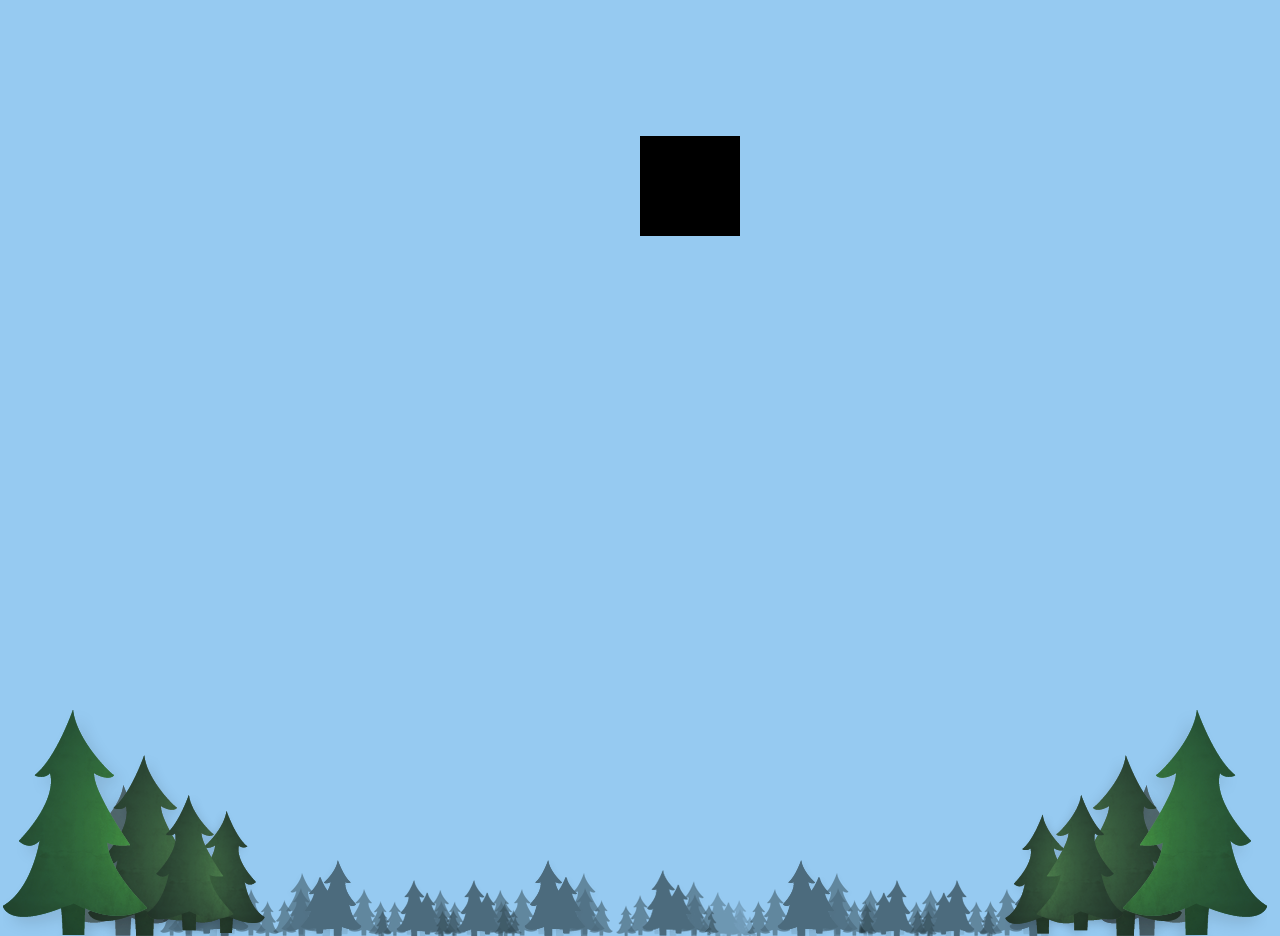
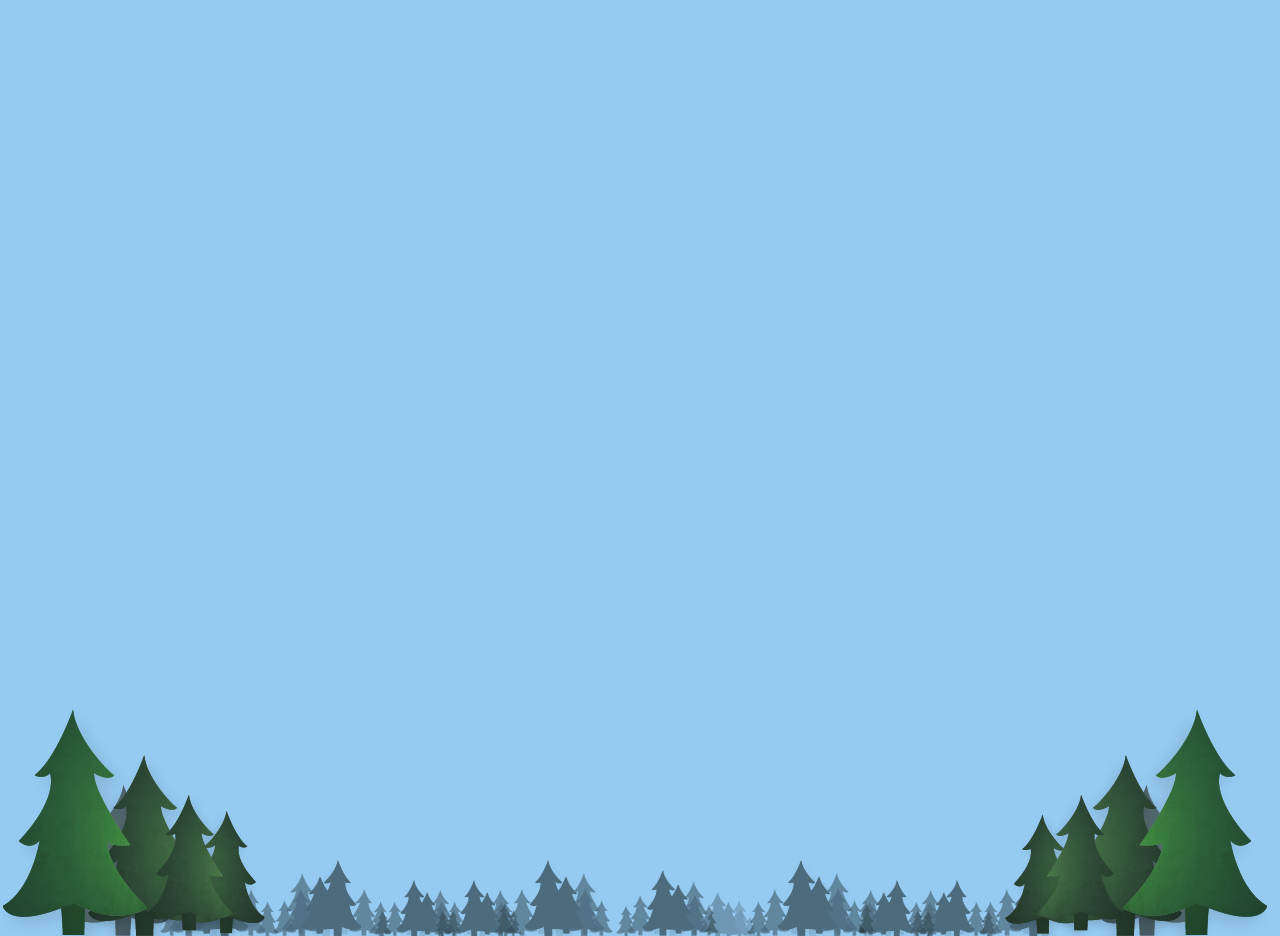
Before and after one commit to DanielBrooks/snow_angel, a plain HTML site: page index.html in a window 1280 px wide. Shown: the part 3920-4856 px from the top of the page. Drawn offline with nearby package versions, Linux system fonts and the light colour scheme.

Commit message:
removing test square block

```diff
--- a/css/style.css
+++ b/css/style.css
@@ -733,14 +733,8 @@ select, input, textarea, input[type="password"], button {
 .page-make {
     position: relative;
 }
-.page-make .square {
-    display: block;
-    position: absolute;
-    width: 100px;
-    height: 100px;
-    left: 50%;
-    background: #000;
-}
+
+
 /*----------------------------------------------------------------------------------*/
 /*----------------------------------------------------------------------------------*/
 /*----------------------------------------------------------------------------------*/
--- a/index.html
+++ b/index.html
@@ -217,7 +217,7 @@
                      data-require-position="true">
                     <a class="anchor" name="page-make"></a>
 
-                    <span class="square"></span>
+
                 </div> <!-- /Page make -->
 
             </div>
```
